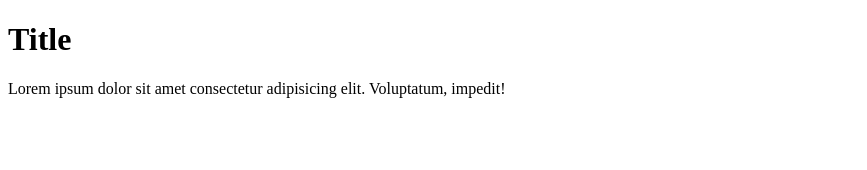
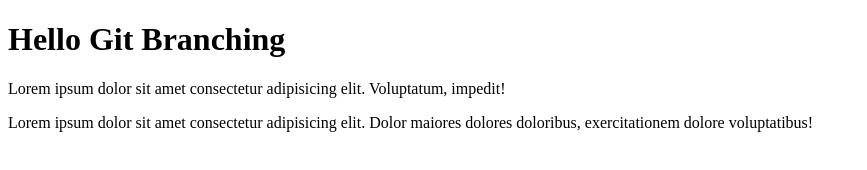
Before and after one commit to jhshim85/git-branching-lesson, a plain HTML site: page index.html in a window 1280 px wide. Shown: the whole page, without its empty margins (0-867 px from the left). Drawn offline with Linux system fonts and the light colour scheme.

Commit message:
new changes

```diff
--- a/index.html
+++ b/index.html
@@ -7,7 +7,8 @@
   <title>Git branching lesson on test</title>
 </head>
 <body>
-  <h1>Title</h1>
+  <h1>Hello Git Branching</h1>
   <p>Lorem ipsum dolor sit amet consectetur adipisicing elit. Voluptatum, impedit!</p>
+  <p>Lorem ipsum dolor sit amet consectetur adipisicing elit. Dolor maiores dolores doloribus, exercitationem dolore voluptatibus!</p>
 </body>
 </html>
```
